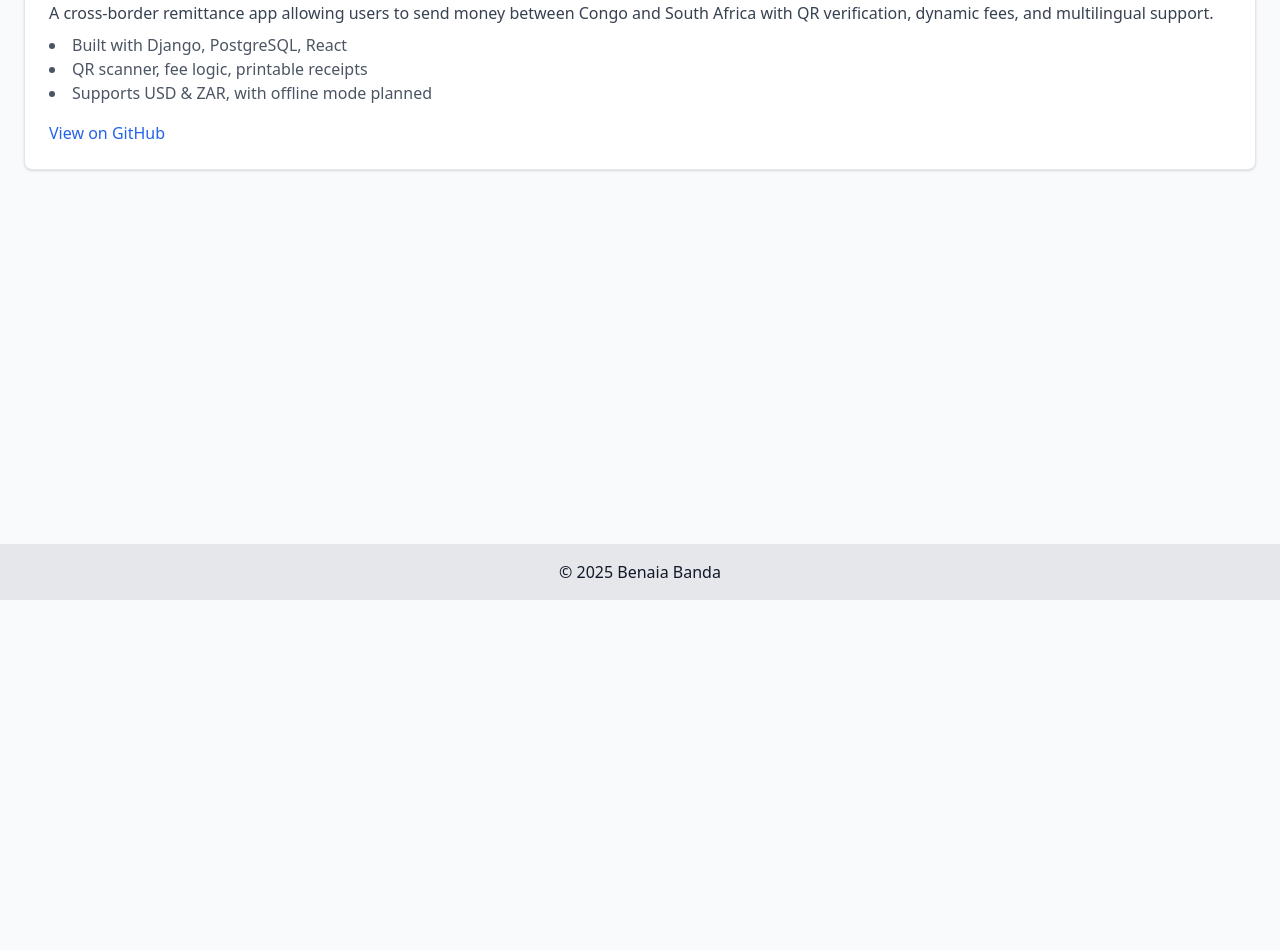
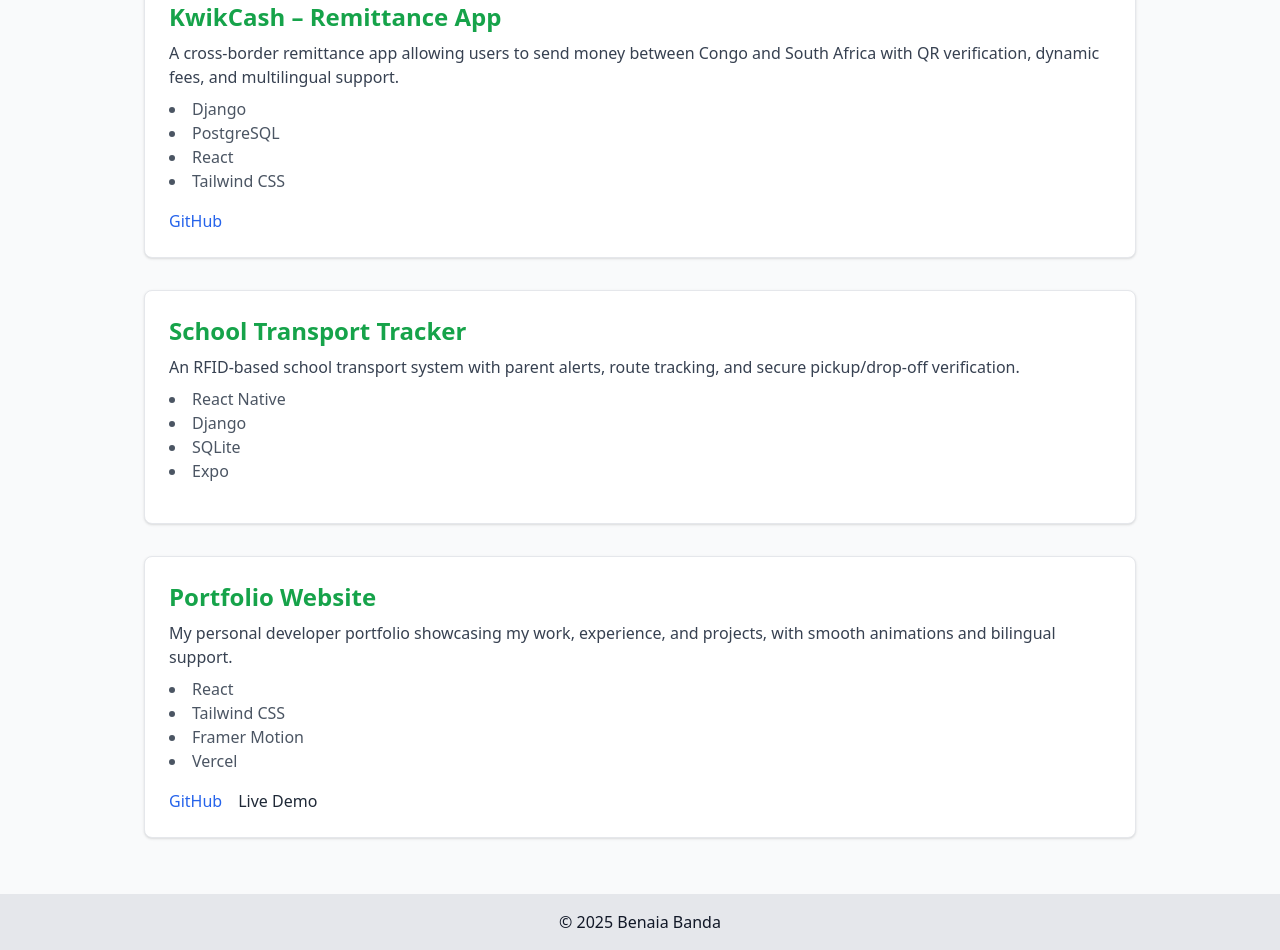
Before and after one commit to Benaia7/benaia-portfolio, a React (Vite) app: page /projects in a window 1280 px wide. Shown: the part 200-1150 px from the top of the page. Before the commit the page ends 800 px from the top, so only its background shows below. Built offline with nearby package versions, Linux system fonts and the light colour scheme.

Commit message:
Updated buttons and appearance

```diff
--- /dev/null
+++ b/src/data/projectsData.js
@@ -0,0 +1,28 @@
+const projects = [
+    {
+      title: "KwikCash – Remittance App",
+      description:
+        "A cross-border remittance app allowing users to send money between Congo and South Africa with QR verification, dynamic fees, and multilingual support.",
+      tech: ["Django", "PostgreSQL", "React", "Tailwind CSS"],
+      github: "https://github.com/Benaia7/kwikcash",
+      demo: "", // Add live link if available
+    },
+    {
+      title: "School Transport Tracker",
+      description:
+        "An RFID-based school transport system with parent alerts, route tracking, and secure pickup/drop-off verification.",
+      tech: ["React Native", "Django", "SQLite", "Expo"],
+      github: "", // add when ready
+      demo: "",
+    },
+    {
+      title: "Portfolio Website",
+      description:
+        "My personal developer portfolio showcasing my work, experience, and projects, with smooth animations and bilingual support.",
+      tech: ["React", "Tailwind CSS", "Framer Motion", "Vercel"],
+      github: "https://github.com/Benaia7/benaia-portfolio",
+      demo: "https://benaia-portfolio.vercel.app/",
+    },
+  ];
+
+  export default projects;
--- a/src/pages/About.jsx
+++ b/src/pages/About.jsx
@@ -4,21 +4,28 @@
 const About = () => {
   return (
     <motion.div
-      initial={{ opacity: 0 }}
-      animate={{ opacity: 1 }}
+      className="px-4 py-12 max-w-3xl mx-auto"
+      initial={{ opacity: 0, y: 30 }}
+      animate={{ opacity: 1, y: 0 }}
       transition={{ duration: 0.6 }}
     >
-      <h2 className="text-2xl font-semibold mb-2">About Me</h2>
-      <p>I’m Benaia Banda, a fullstack developer and entrepreneur, focused on building solutions that matter.</p>
+      <h2 className="text-3xl font-bold mb-4">About Me</h2>
+      <p className="text-gray-700 leading-relaxed">
+        I’m Benaia Banda, a Fullstack Developer and Entrepreneur passionate about building scalable digital products that solve real-world problems.
+        I bring together both business insight and technical expertise to develop powerful applications that are clean, fast, and user-focused.
+        My journey includes projects like KwikCash, a remittance app for Congo–SA transfers, and a school transport system with live tracking.
+      </p>
 
-      {/* Download CV Button */}
-      <a
-        href="/Benaia_Banda_CV"
+      <motion.a
+        href="/Benaia_Banda_CV.pdf"
         download
-        className="mt-4 inline-block bg-gray-800 text-white px-5 py-3 rounded-lg font-medium hover:bg-gray-700 transition"
+        className="mt-6 inline-block bg-gray-800 text-white px-6 py-3 rounded-lg font-medium hover:bg-gray-700 transition"
+        initial={{ opacity: 0 }}
+        animate={{ opacity: 1 }}
+        transition={{ delay: 0.8 }}
       >
         Download CV
-      </a>
+      </motion.a>
     </motion.div>
   )
 }
--- a/src/pages/Home.jsx
+++ b/src/pages/Home.jsx
@@ -40,15 +40,6 @@
           See My Work
         </Link>
       </motion.div>
-
-      {/* Download CV Button */}
-      <a
-        href="/Benaia_Banda_CV.pdf"
-        download
-        className="mt-4 inline-block bg-gray-800 text-white px-5 py-3 rounded-lg font-medium hover:bg-gray-700 transition"
-      >
-        Download CV
-      </a>
     </motion.section>
   )
 }
--- a/src/pages/Projects.jsx
+++ b/src/pages/Projects.jsx
@@ -1,35 +1,53 @@
 import React from 'react'
+import projects from '../data/projectsData'
+import { motion } from 'framer-motion'
 
 const Projects = () => {
   return (
-    <div>
-      <h2 className="text-3xl font-bold mb-4">Projects</h2>
+    <div className="px-4 py-8 max-w-5xl mx-auto">
+      <h2 className="text-3xl font-bold mb-6">Projects</h2>
 
       <div className="space-y-8">
-        {/* Project 1: KwikCash */}
-        <div className="bg-white shadow p-6 rounded-lg border">
-          <h3 className="text-2xl font-semibold text-green-600">KwikCash – Remittance App</h3>
-          <p className="mt-2 text-gray-700">
-            A cross-border remittance app allowing users to send money between Congo and South Africa with QR verification, dynamic fees, and multilingual support.
-          </p>
+        {projects.map((project, index) => (
+          <motion.div
+            key={index}
+            initial={{ opacity: 0, y: 20 }}
+            whileInView={{ opacity: 1, y: 0 }}
+            transition={{ duration: 0.5 }}
+            viewport={{ once: true }}
+            className="bg-white shadow p-6 rounded-lg border"
+          >
+            <h3 className="text-2xl font-semibold text-green-600">{project.title}</h3>
+            <p className="mt-2 text-gray-700">{project.description}</p>
             <ul className="mt-2 list-disc list-inside text-gray-600">
-            <li>Built with Django, PostgreSQL, React</li>
-            <li>QR scanner, fee logic, printable receipts</li>
-            <li>Supports USD & ZAR, with offline mode planned</li>
+              {project.tech.map((tech, i) => (
+                <li key={i}>{tech}</li>
+              ))}
             </ul>
-          <div className="mt-4">
+            <div className="mt-4 space-x-4">
+              {project.github && (
                 <a
-              href="https://github.com/Benaia7/kwikcash"
+                  href={project.github}
                   target="_blank"
                   rel="noopener noreferrer"
                   className="text-blue-600 hover:underline"
                 >
-              View on GitHub
+                  GitHub
                 </a>
+              )}
+              {project.demo && (
+                <a
+                  href={project.demo}
+                  target="_blank"
+                  rel="noopener noreferrer"
+                  className="text-gray-800 hover:underline"
+                >
+                  Live Demo
+                </a>
+              )}
             </div>
-        </div>
-
-        {/* Add more projects below this block */}
+          </motion.div>
+        ))}
       </div>
     </div>
   )
```
Lines whose indentation alone changed are shown as unchanged.
